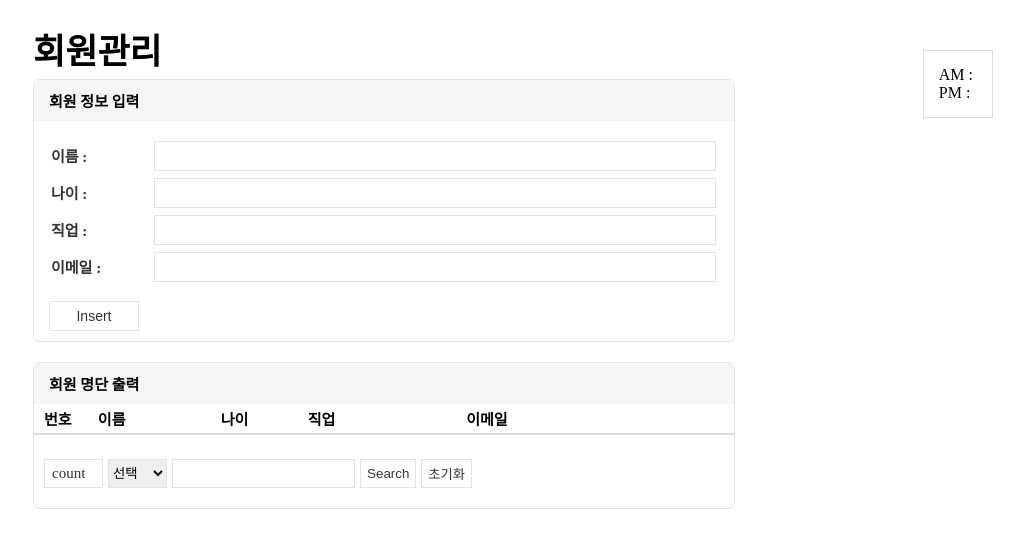
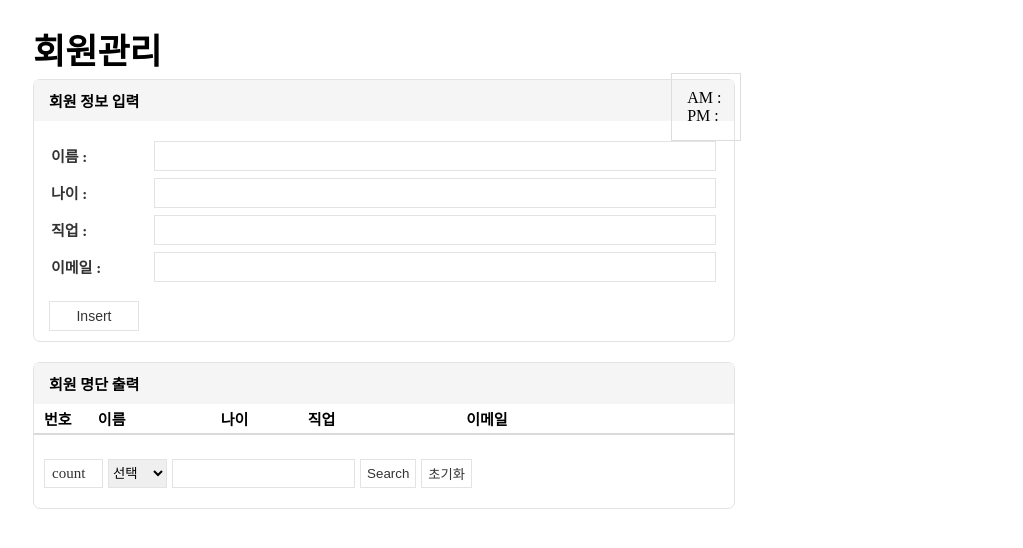
Before and after one commit to kimgibeom98/account-list, a plain HTML site: page index.html in a window 1280 px wide. Shown: the whole page, without its empty margins (257-1280 px from the left). Drawn offline with Linux system fonts and the light colour scheme; no server answers.

Commit message:
css 수정

```diff
--- a/main.css
+++ b/main.css
@@ -60,7 +60,7 @@ h1{font-size: 35px; margin-bottom: 5px;}
 .correction-data{display: block;}
 .correction-input{display: none;}
 #reset-btn{margin-left: 5px;}
-.time-box{position: fixed; right: 30px; top: 50px; border: 1px solid #ddd; padding: 15px;}
+.time-box{position: fixed; right: 22%; top: 73px; border: 1px solid #ddd; padding: 15px;}
 .time-box > ul{padding: 0; margin: 0;}
 .time-box > ul li{display: flex;}
 .time-box > ul li > span:last-of-type{margin-left: 4px;}
```
